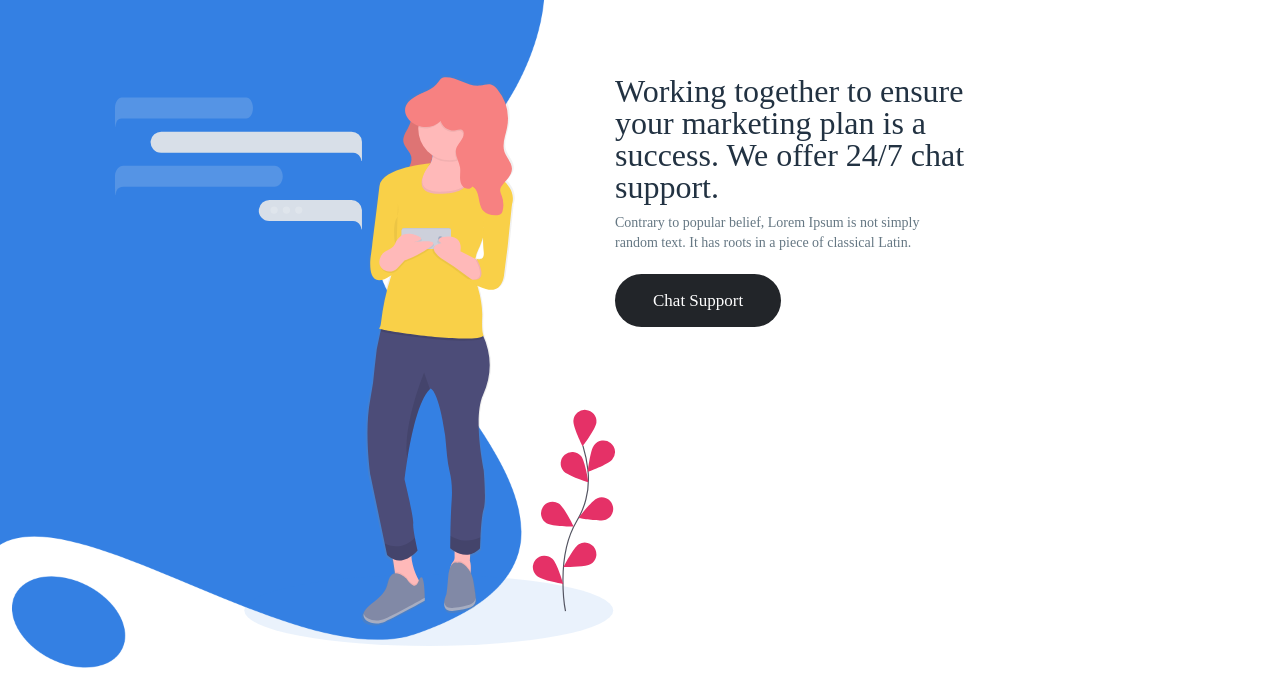
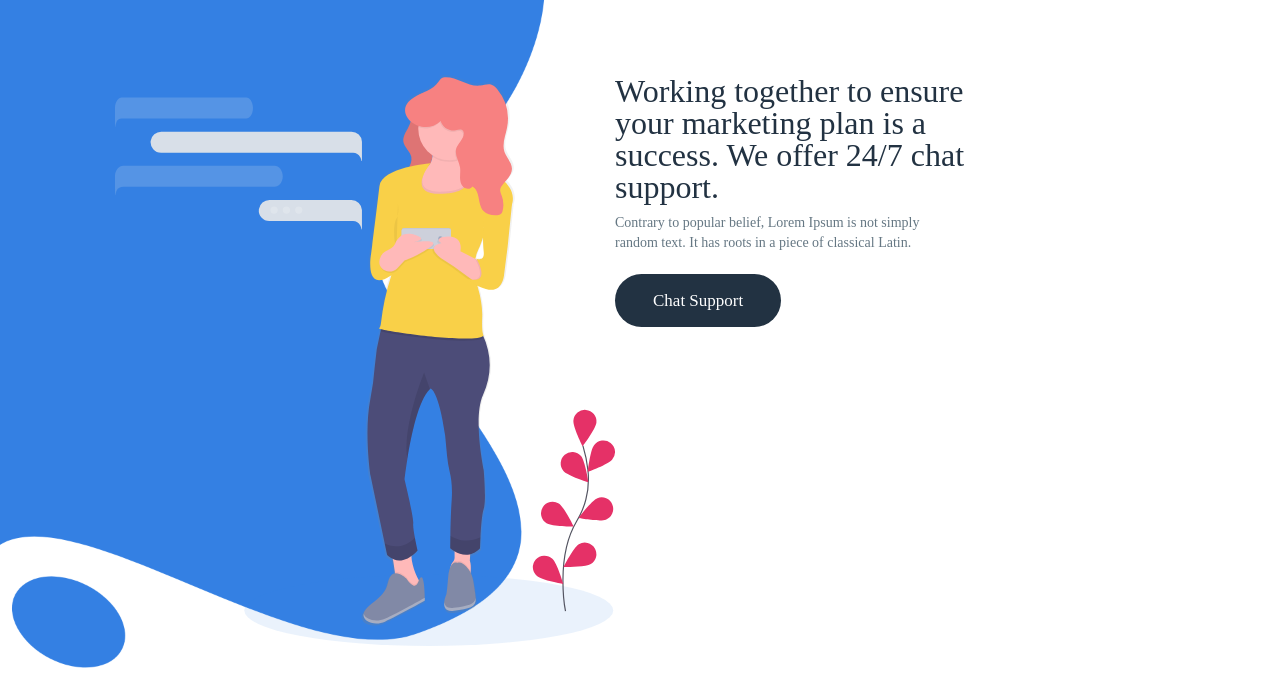
Before and after one commit to Karimmbk/market-you, a plain HTML site: page index.html in a window 1280 px wide. In both pictures the pointer is over the link "Chat Support". Shown: the part 2042-2742 px from the top of the page. Drawn offline with nearby package versions, Linux system fonts and the light colour scheme; a web font is replaced by a local one.

Commit message:
Changing the color of the btn

```diff
--- a/css/style.css
+++ b/css/style.css
@@ -389,7 +389,7 @@ body {
 }
 
 .sup-text a:hover {
-	background-color: #222529;
+	background-color: #223242;
 	transition: all .3s ease;
 }
 
```
